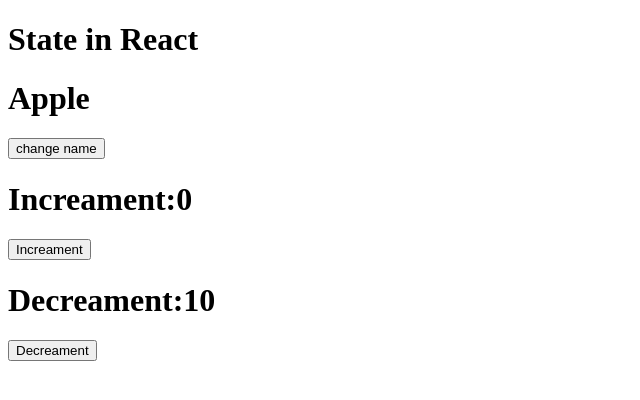
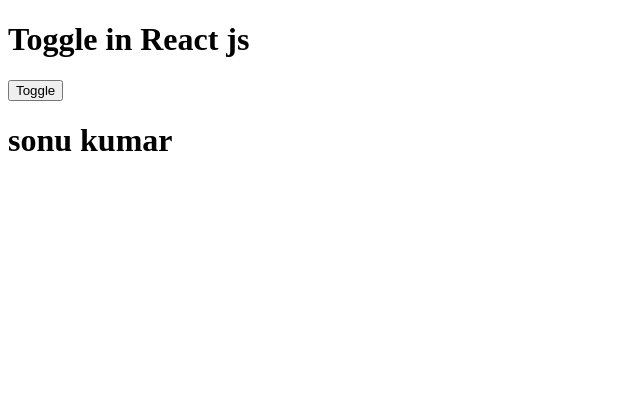
Before and after one commit to Sonukumar201995/react-revision, a React (Vite) app: page / in a window 1280 px wide. Shown: the top 400 px of the page, without its empty margins (0-640 px from the left). Built offline with nearby package versions, Linux system fonts and the light colour scheme.

Commit message:
Toggle (Hide and Show) in React

```diff
--- a/Counter.jsx
+++ /dev/null
@@ -1,15 +0,0 @@
-import { useState } from "react"
-
-export default function Counter()
-{
-    const [count,setCount]=useState(0);
-    const [decreament,setDecreament]=useState(10);
-    return(
-        <div>
-            <h1>Increament:{count}</h1>
-            <button onClick={()=>setCount(count+1)}>Increament</button>
-            <h1>Decreament:{decreament}</h1>
-            <button onClick={()=>setDecreament(decreament-1)}>Decreament</button>
-        </div>
-    )
-}
--- /dev/null
+++ b/User.jsx
@@ -0,0 +1,8 @@
+export default function User()
+{
+    return(
+        <div>
+            <h1>sonu kumar</h1>
+        </div>
+    )
+}
--- a/src/App.jsx
+++ b/src/App.jsx
@@ -1,19 +1,19 @@
 import { useState } from "react";
-import Counter from "../Counter";
+import User from "../User";
 
-function App() {
-  const [fruit, setFruit] = useState("Apple");
-  const handleFruit = () => {
-    setFruit("Banana")
-  }
+export default function App() {
+  const [display, setDisplay] = useState(true);
+
   return (
     <div>
-      <h1>State in React</h1>
-      <h1>{fruit}</h1>
-      <button onClick={handleFruit}>change name</button>
-      <Counter/>
+      <h1>Toggle in React js</h1>
+      <button onClick={() => setDisplay(!display)}>Toggle</button>
+
+      {/* {display ? <h1>Sonu Kumar</h1> : null} */}
+
+      {
+        display ? <User/>:null
+      }
     </div>
   );
 }
-
-export default App;
```
